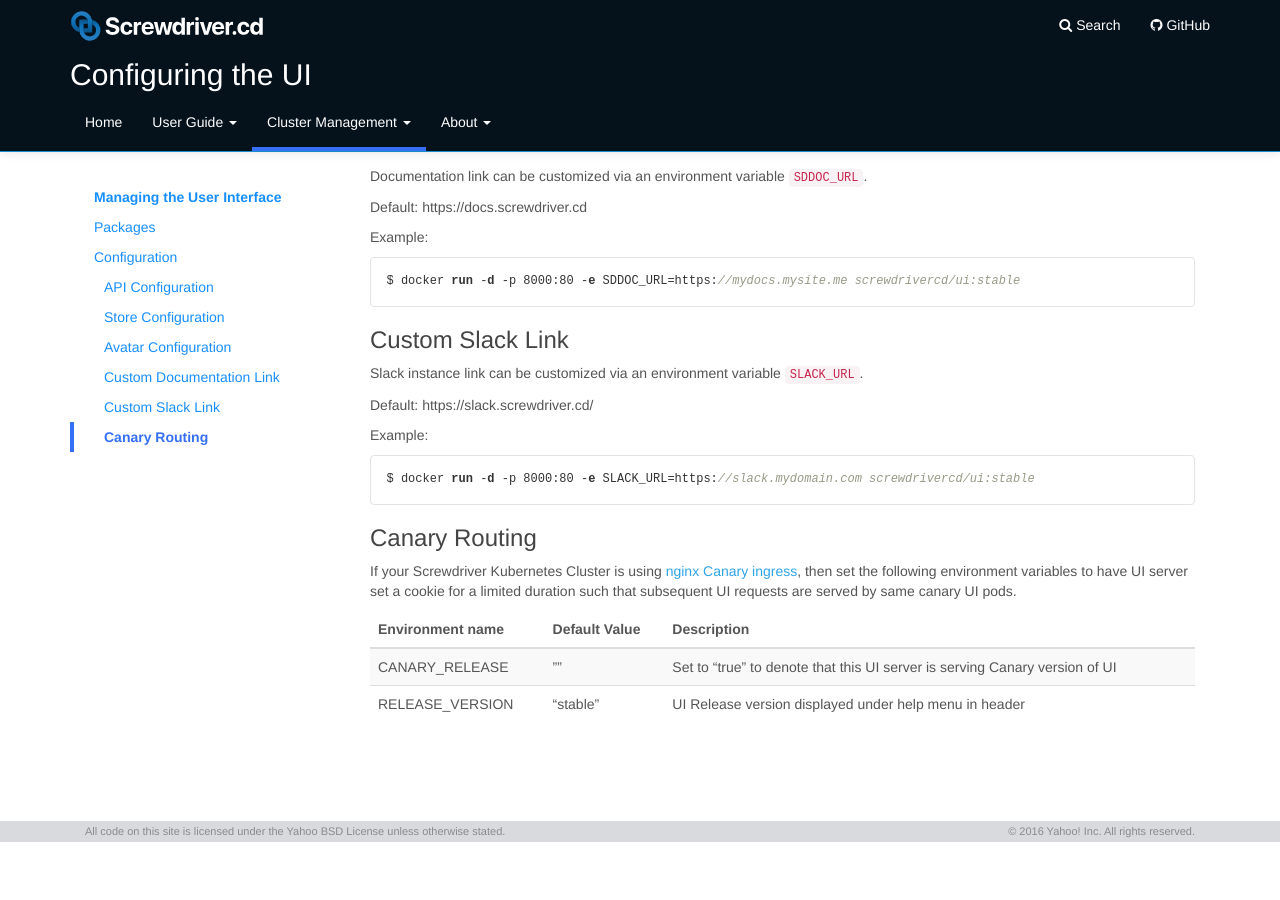
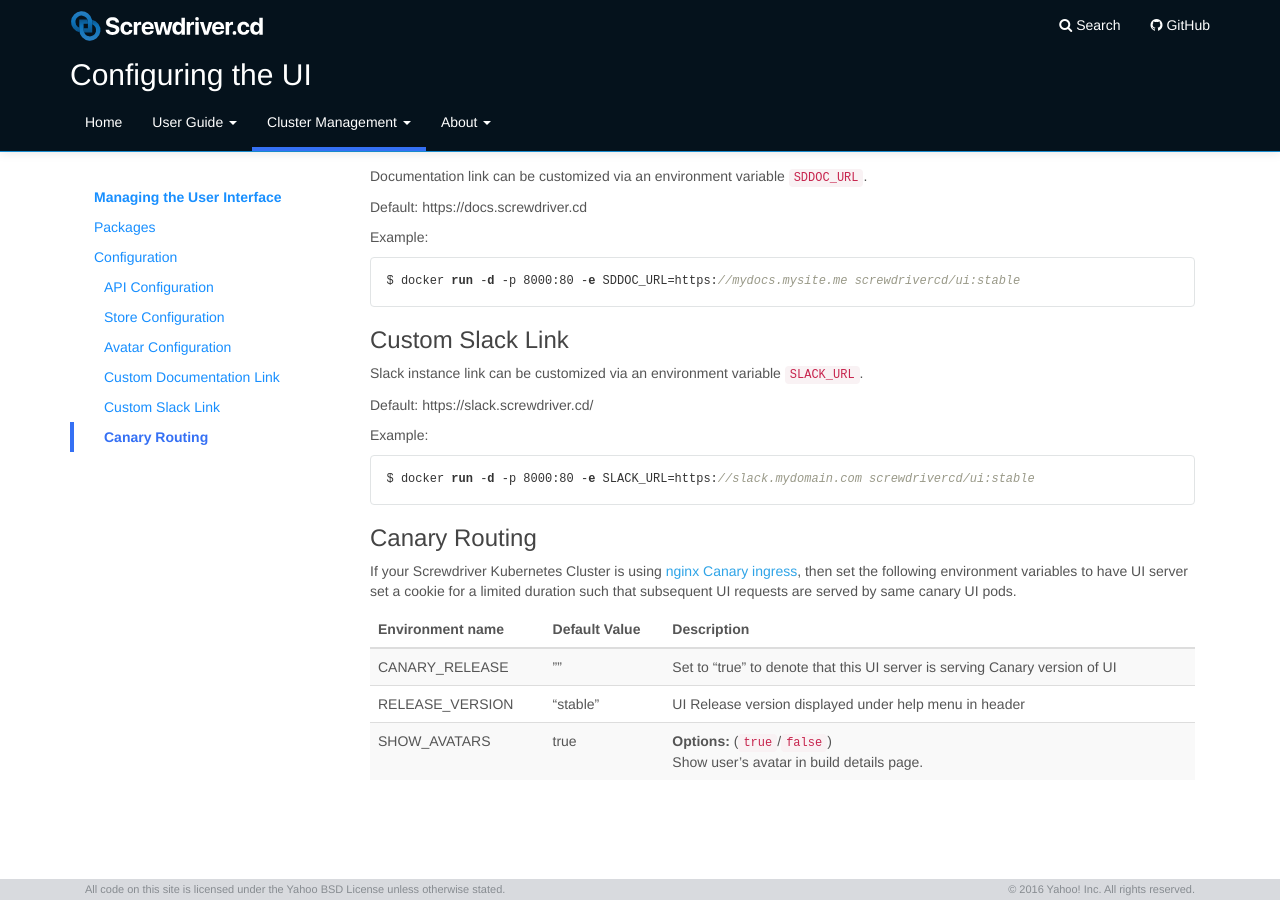
Before and after one commit to screwdriver-cd/guide, a Jekyll site: the page built from docs/cluster-management/configure-ui.md, in a window 1280 px wide and 900 px high, scrolled down 1218 px. Built offline with Jekyll 4.4.1, drawn with Linux system fonts in a browser that asks for light colours; before the commit the page ends 2060 px from its top, so only the background shows below that.

Commit message:
feat: add documentation for SHOW_AVATARS 👤

```diff
--- a/docs/cluster-management/configure-ui.md
+++ b/docs/cluster-management/configure-ui.md
@@ -113,3 +113,4 @@ If your Screwdriver Kubernetes Cluster is using [nginx Canary ingress](https://k
 |:---------------------|:--------------|:---------------------|
 | CANARY_RELEASE | "" | Set to "true" to denote  that this UI server is serving Canary version of UI |
 | RELEASE_VERSION | "stable" | UI Release version displayed under help menu in header|
+| SHOW_AVATARS | true | **Options:** (`true`/`false`) <br>Show user's avatar in build details page. |
```
